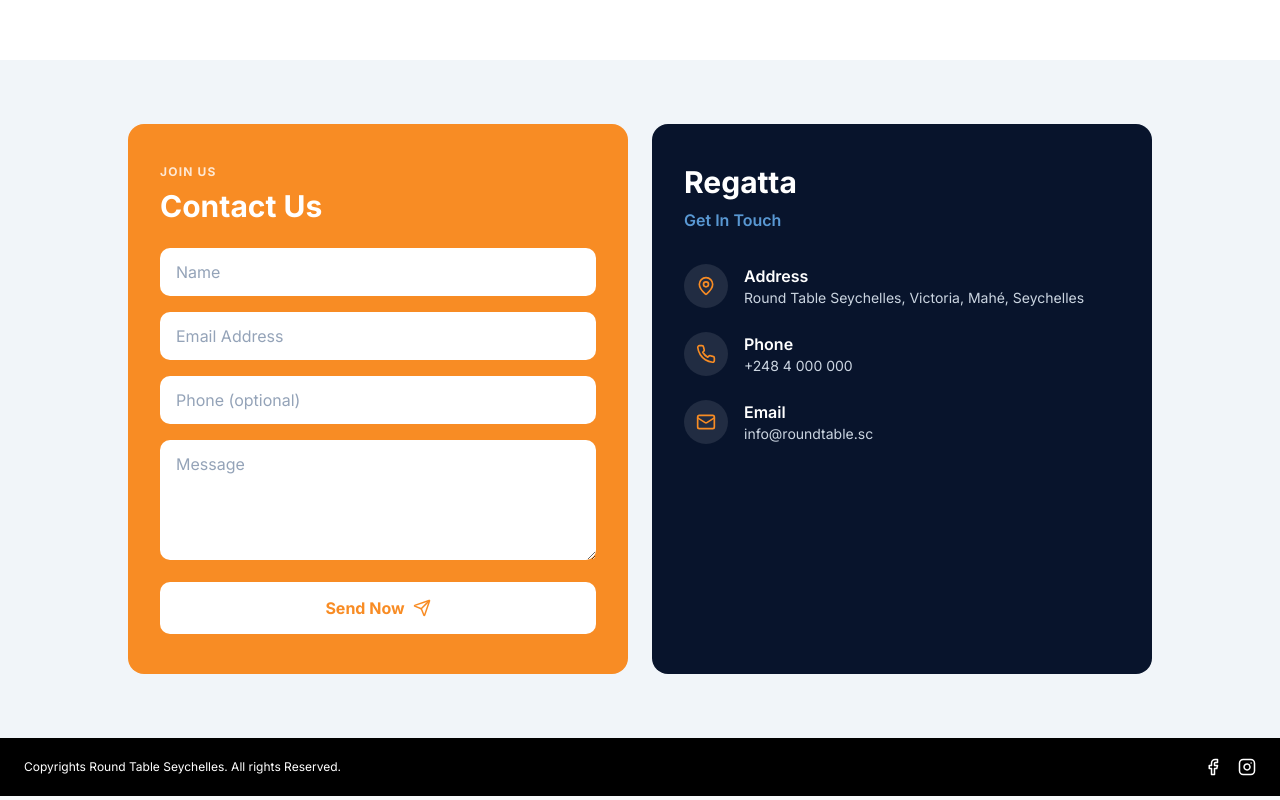
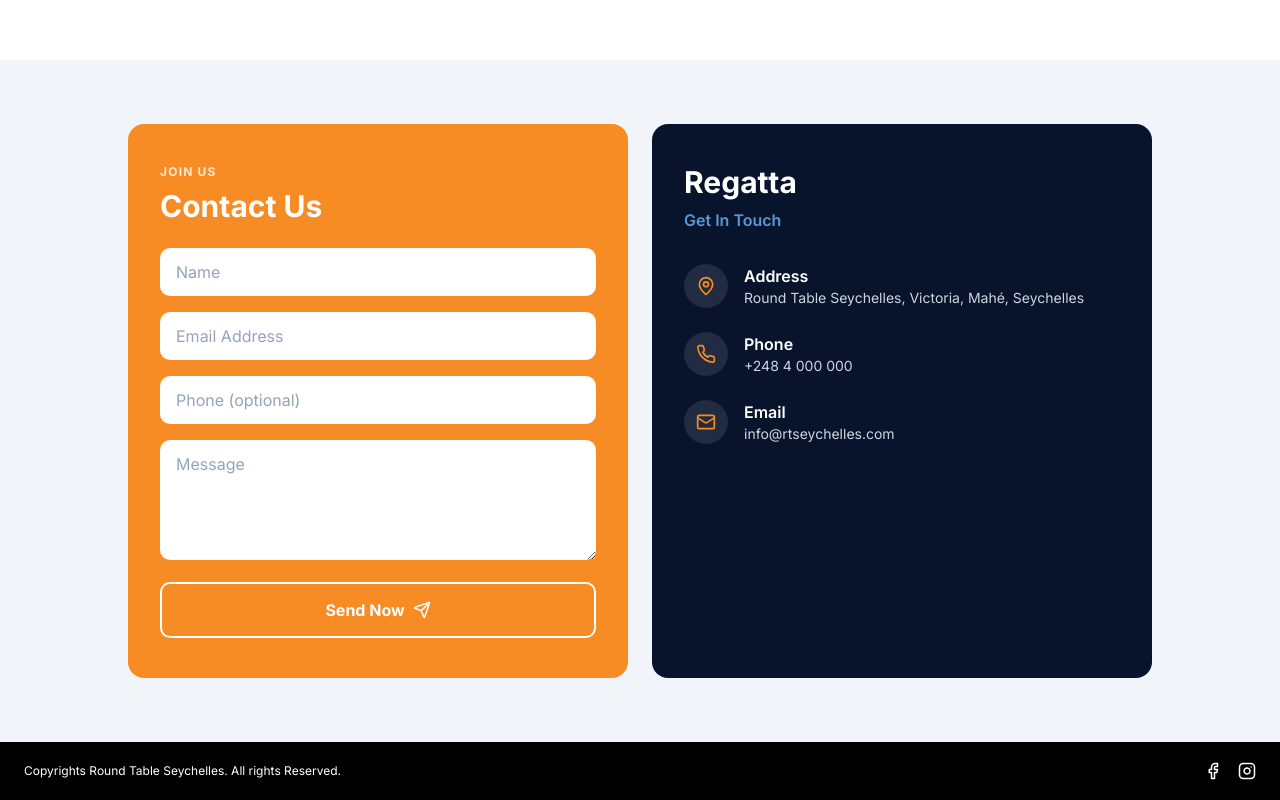
Before and after one commit to semelanie/RTS, a React (Vite) app: page / in a window 1280 px wide. Shown: the part 2906-3706 px from the top of the page. Built offline with nearby package versions, Linux system fonts and the light colour scheme.

Commit message:
Add files via upload

```diff
--- a/src/components/HomeContactForm.tsx
+++ b/src/components/HomeContactForm.tsx
@@ -87,7 +87,7 @@ const HomeContactForm: React.FC = () => {
               <button
                 type="submit"
                 disabled={status === 'sending'}
-                className="w-full flex items-center justify-center gap-2 bg-white text-[#F88C24] font-bold px-7 py-3.5 rounded-lg hover:bg-slate-100 transition-colors disabled:opacity-60"
+                className="w-full flex items-center justify-center gap-2 bg-[#F88C24] text-white font-bold px-7 py-3.5 rounded-lg border-2 border-white hover:bg-[#e07d18] transition-colors disabled:opacity-60"
               >
                 {status === 'sending' ? 'Sending…' : 'Send Now'} <Send size={18} />
               </button>
@@ -125,7 +125,7 @@ const HomeContactForm: React.FC = () => {
               </span>
               <div>
                 <p className="text-white font-semibold">Email</p>
-                <p className="text-sm">info@roundtable.sc</p>
+                <p className="text-sm">info@rtseychelles.com</p>
               </div>
             </li>
           </ul>
```
